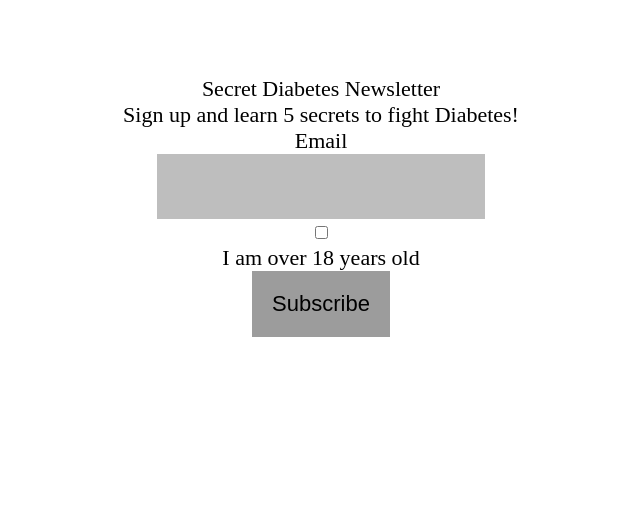
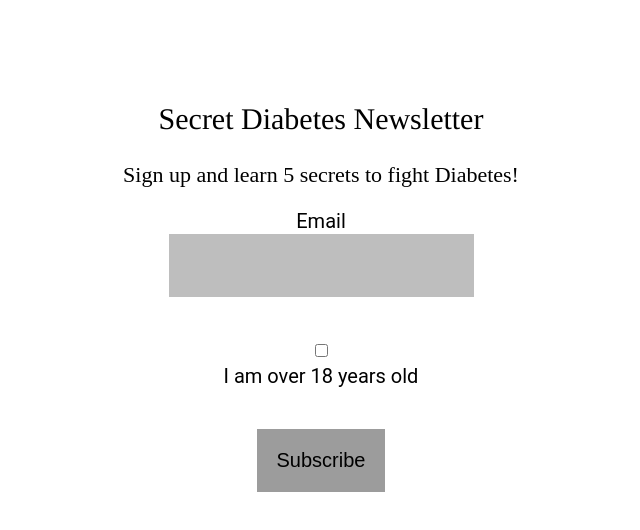
Before and after one commit to itmd362mitzi/lab3, a plain HTML site: page index.html in a window 1280 px wide. Shown: the whole page, without its empty margins (319-959 px from the left). Drawn offline with nearby package versions, Linux system fonts and the light colour scheme.

Commit message:
Update screen.css
added family font

```diff
--- a/css/screen.css
+++ b/css/screen.css
@@ -226,7 +226,20 @@ input[type="checkbox"] {
 }
 
 input[type="submit"] {
- background-color: #9c9c9c;
- border: 0;
- padding: 20px;
+  background-color: #9c9c9c;
+  border: 0;
+  padding: 20px;
 }
+h1 {
+  font-size: 30px;
+  padding-top: 30px;
+  padding-bottom: 30px;
+ font-family: "Roboto Slab", Times, serif;
+}
+
+li {
+ font-size: 20px;
+ padding-top: 20px;
+ padding-bottom: 20px;
+ font-family: "Roboto", Times, serif;
+}
```
